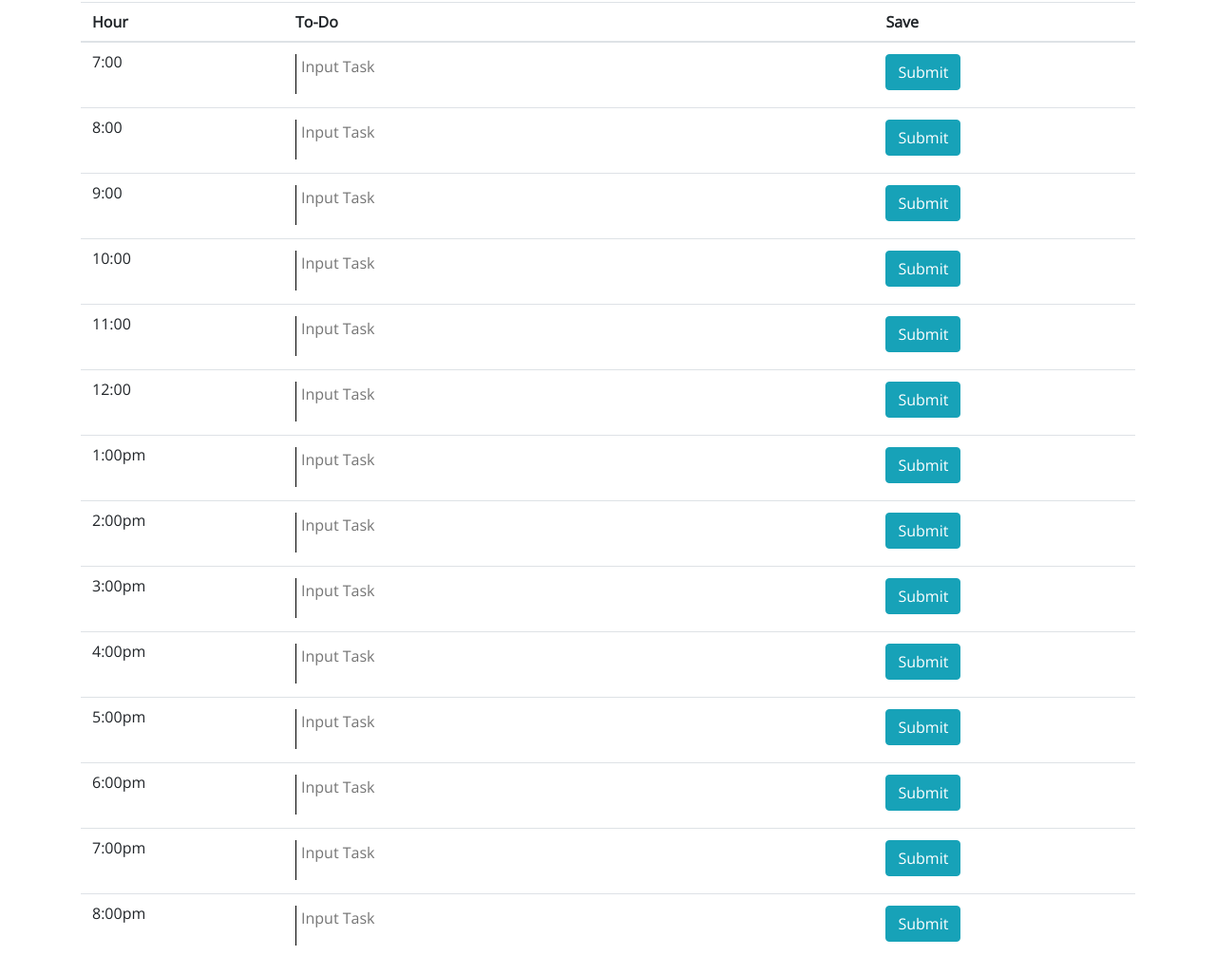
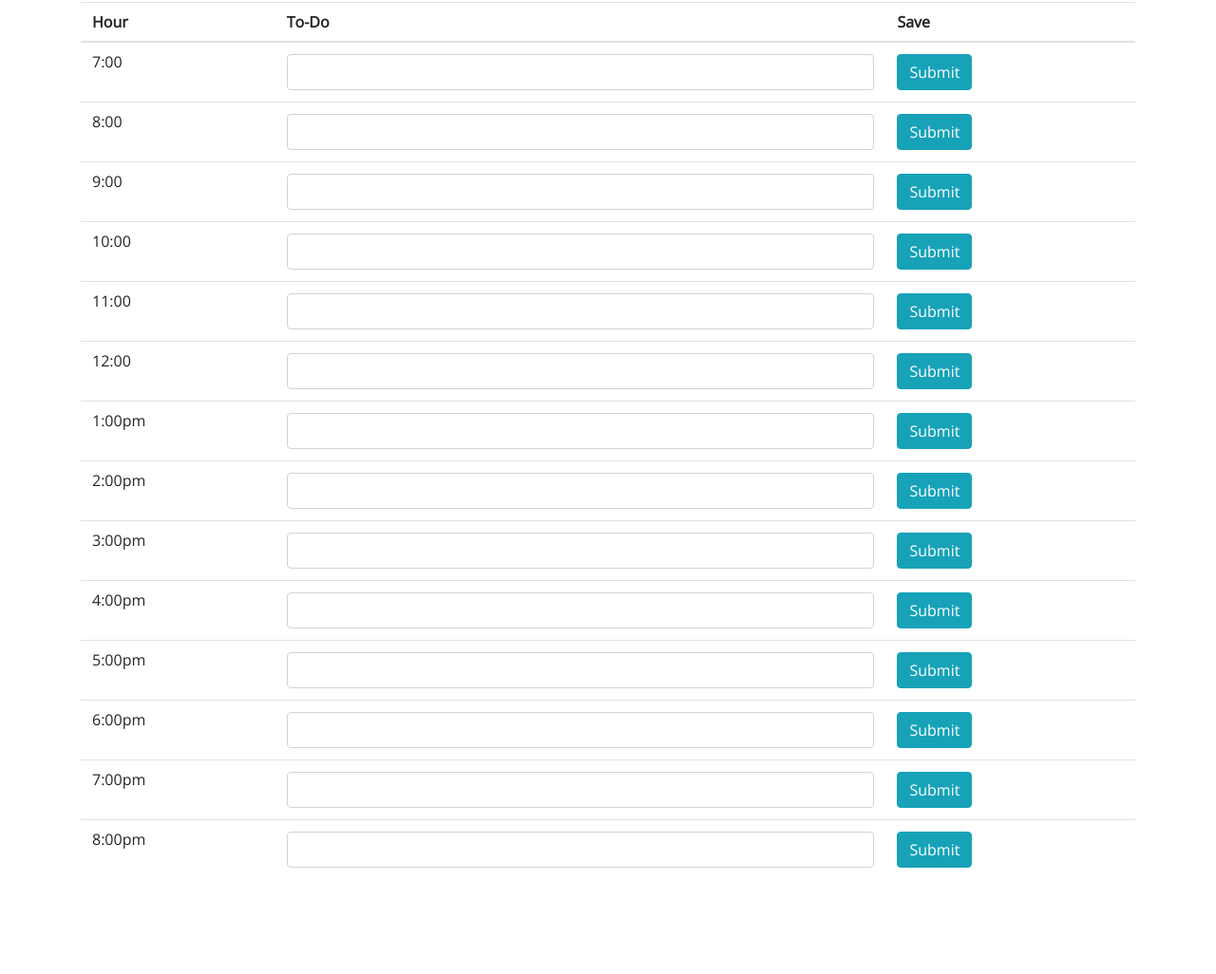
Before and after one commit to queen-stack/05_third_party_api, a plain HTML site: page Develop/index.html in a window 1280 px wide. Shown: the part 350-1376 px from the top of the page at 95% size. After the commit the page ends 1292 px from the top, so only its background shows below. Drawn offline with nearby package versions, Linux system fonts and the light colour scheme.

Commit message:
changed layout

```diff
--- a/Develop/index.html
+++ b/Develop/index.html
@@ -45,7 +45,7 @@
                 <tr>
                   <td>7:00</td>
                   <td>
-                    <textarea id="" placeholder="Input Task"></textarea>
+                    <input class="form-control" id="input task" type="text">
                   </td>
                   <td>
                     <button type="button" class="btn btn-info">Submit</button>
@@ -54,7 +54,7 @@
                 <tr>
                    <td>8:00</td>
                    <td>
-                    <textarea id="" placeholder="Input Task"></textarea>
+                    <input class="form-control" id="input task" type="text">
                   </td>
                   <td>
                     <button type="button" class="btn btn-info">Submit</button>
@@ -63,7 +63,7 @@
                 <tr>
                   <td>9:00</td>
                   <td>
-                    <textarea id="" placeholder="Input Task"></textarea>
+                    <input class="form-control" id="input task" type="text">
                   </td>
                   <td>
                     <button type="button" class="btn btn-info">Submit</button>
@@ -72,7 +72,7 @@
                  <tr>
                   <td>10:00</td>
                   <td>
-                    <textarea id="" placeholder="Input Task"></textarea>
+                    <input class="form-control" id="input task" type="text">
                   </td>
                   <td>
                     <button type="button" class="btn btn-info">Submit</button>
@@ -81,7 +81,7 @@
                 <tr>
                    <td>11:00</td>
                    <td>
-                    <textarea id="" placeholder="Input Task"></textarea>
+                    <input class="form-control" id="input task" type="text">
                   </td>
                   <td>
                     <button type="button" class="btn btn-info">Submit</button>
@@ -90,7 +90,7 @@
                 <tr>
                   <td>12:00</td>
                   <td>
-                    <textarea id="" placeholder="Input Task"></textarea>
+                    <input class="form-control" id="input task" type="text">
                   </td>
                   <td>
                     <button type="button" class="btn btn-info">Submit</button>
@@ -99,7 +99,7 @@
                  <tr>
                   <td>1:00pm</td>
                   <td>
-                    <textarea id="" placeholder="Input Task"></textarea>
+                    <input class="form-control" id="input task" type="text">
                   </td>
                   <td>
                     <button type="button" class="btn btn-info">Submit</button>
@@ -108,7 +108,7 @@
                 <tr>
                    <td>2:00pm</td>
                    <td>
-                    <textarea id="" placeholder="Input Task"></textarea>
+                    <input class="form-control" id="input task" type="text">
                   </td>
                   <td>
                     <button type="button" class="btn btn-info">Submit</button>
@@ -117,7 +117,7 @@
                 <tr>
                   <td>3:00pm</td>
                   <td>
-                    <textarea id="" placeholder="Input Task"></textarea>
+                    <input class="form-control" id="input task" type="text">
                   </td>
                   <td>
                     <button type="button" class="btn btn-info">Submit</button>
@@ -125,7 +125,7 @@
                    <tr>
                   <td>4:00pm</td>
                   <td>
-                    <textarea id="" placeholder="Input Task"></textarea>
+                    <input class="form-control" id="input task" type="text">
                   </td>
                   <td>
                     <button type="button" class="btn btn-info">Submit</button>
@@ -134,7 +134,7 @@
                 <tr>
                    <td>5:00pm</td>
                    <td>
-                    <textarea id="" placeholder="Input Task"></textarea>
+                    <input class="form-control" id="input task" type="text">
                   </td>
                   <td>
                     <button type="button" class="btn btn-info">Submit</button>
@@ -143,7 +143,7 @@
                 <tr>
                   <td>6:00pm</td>
                   <td>
-                    <textarea id="" placeholder="Input Task"></textarea>
+                    <input class="form-control" id="input task" type="text">
                   </td>
                   <td>
                     <button type="button" class="btn btn-info">Submit</button>
@@ -151,7 +151,7 @@
                    <tr>
                   <td>7:00pm</td>
                   <td>
-                    <textarea id="" placeholder="Input Task"></textarea>
+                    <input class="form-control" id="input task" type="text">
                   </td>
                   <td>
                     <button type="button" class="btn btn-info">Submit</button>
@@ -160,7 +160,7 @@
                 <tr>
                    <td>8:00pm</td>
                    <td>
-                    <textarea id="" placeholder="Input Task"></textarea>
+                    <input class="form-control" id="input task" type="text">
                   </td>
                   <td>
                     <button type="button" class="btn btn-info">Submit</button>
--- a/Develop/style.css
+++ b/Develop/style.css
@@ -6,11 +6,12 @@ body {
 
 textarea{
   background: transparent;
-  border: none;
-  resize: none;
+  border: auto;
+  resize: responsive;
   color: #000000;
   border-left: 1px solid black;
   padding: 5px;
+  margin-right: 55px;
 }
 
 .jumbotron {
```
